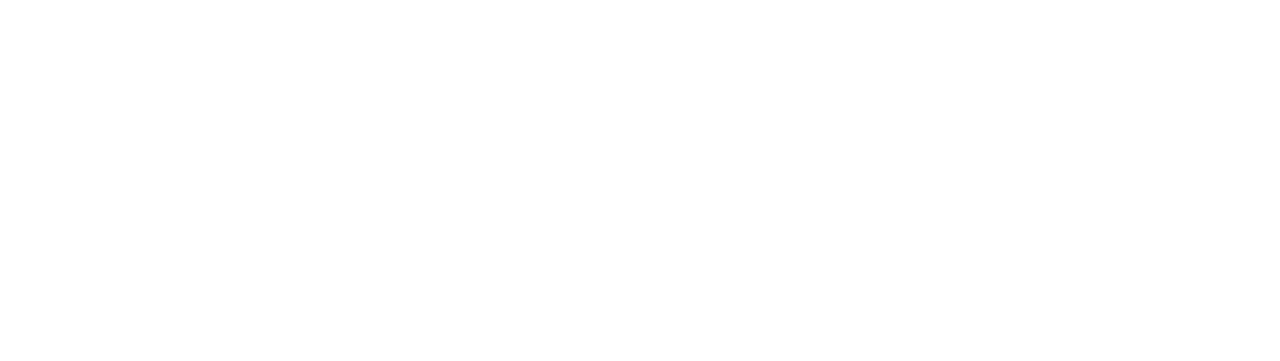
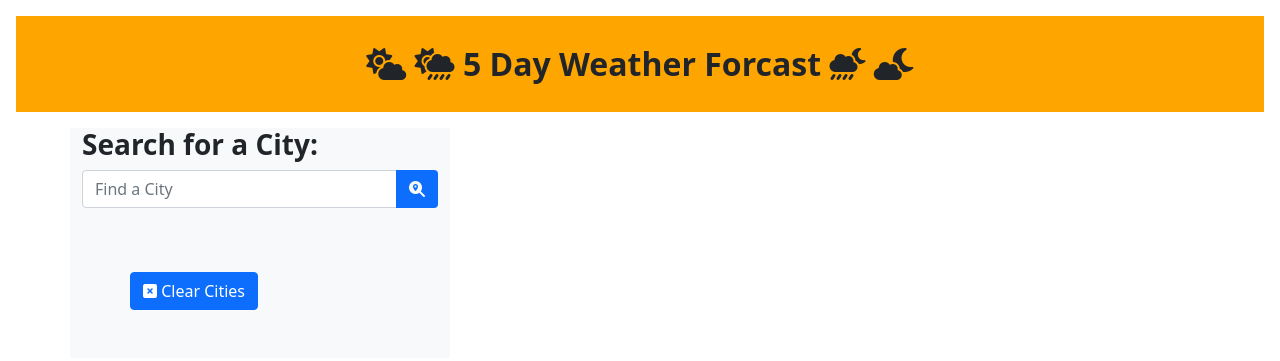
Before and after one commit to mattgaither/weather-dashboard, a plain HTML site: page index.html in a window 1280 px wide. Drawn offline with nearby package versions, Linux system fonts and the light colour scheme.

Commit message:
added the jumbotron, search box and the buttons

```diff
--- a/assets/style.css
+++ b/assets/style.css
@@ -0,0 +1,4 @@
+
+.jumbotron{
+    background-color: orange;
+}
--- a/index.html
+++ b/index.html
@@ -1,12 +1,45 @@
 <!DOCTYPE html>
 <html lang="en">
+
 <head>
     <meta charset="UTF-8">
     <meta http-equiv="X-UA-Compatible" content="IE=edge">
     <meta name="viewport" content="width=device-width, initial-scale=1.0">
     <title>5 Day Weather Dashboard</title>
+    <!-- link to bootstrap css cdn -->
+    <link rel="stylesheet" href="https://cdn.jsdelivr.net/npm/bootstrap@5.1.3/dist/css/bootstrap.min.css"
+        integrity="sha384-1BmE4kWBq78iYhFldvKuhfTAU6auU8tT94WrHftjDbrCEXSU1oBoqyl2QvZ6jIW3" crossorigin="anonymous">
+    <!-- link my stylesheet -->
+    <link rel="stylesheet" href="/assets/style.css">
+    <script src="https://kit.fontawesome.com/b80c33ecef.js" crossorigin="anonymous"></script>
 </head>
+
 <body>
+    <!-- jumbotron for the Title of the page -->
+    <div class="jumbotron container-fuild text-center fs-2 fw-bolder m-3 p-4">
+        <i class="fa-solid fa-cloud-sun"></i>
+        <i class="fa-solid fa-cloud-sun-rain"></i>
+        5 Day Weather Forcast
+        <i class="fa-solid fa-cloud-moon-rain"></i>
+        <i class="fa-solid fa-cloud-moon"></i>
+    </div>
+    <div class="container">
+        <!-- Row to search for a city -->
+        <div class="row">
+            <div class="col-sm-4 bg-light">
+                <h3><strong>Search for a City:</strong></h3>
+                <div class="input-group mb-3">
+                    <input type="text" class="form-control" id="city" aria-labelledby="City Search" aria-describedby="search-button" placeholder="Find a City">
+                    <button class="input-group-append btn bg-primary text-light" id="search-button"><i class="fa-solid fa-magnifying-glass-location"></i></button>
+                </div>
+                <div>
+                    <button class="btn-primary btn m-5" type="reset" id="clear"><i class="fa-solid fa-square-xmark"></i> Clear Cities</button>
+                </div>
+            </div>
+        </div>
+    </div>
+
 
 </body>
+
 </html>
```
